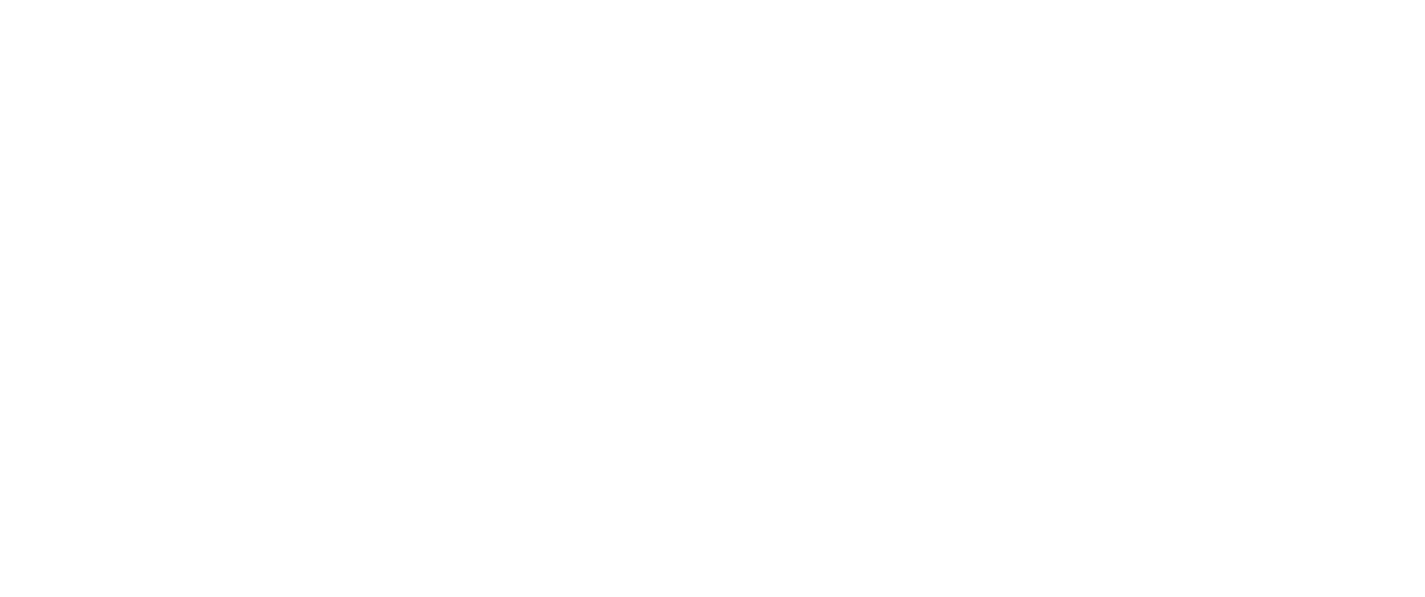
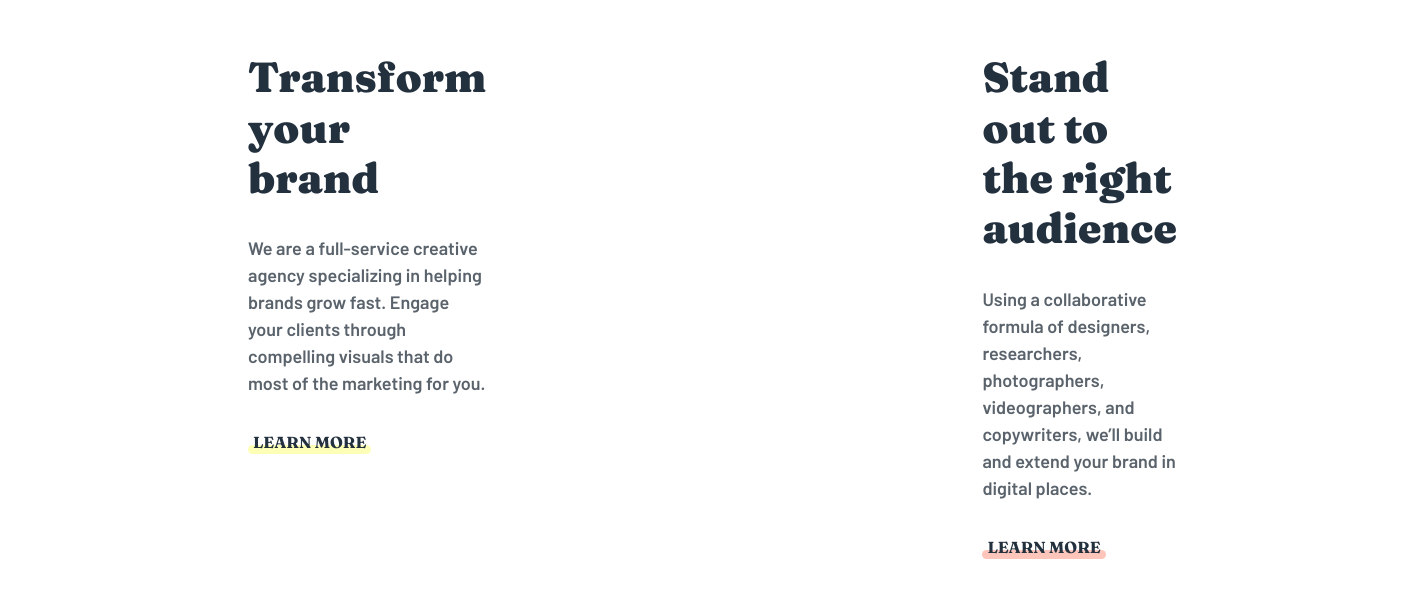
Before and after one commit to ManuGil22/sunnyside-agency-landing-page, a React (Create React App) app: page / in a window 1280 px wide. Shown: the part 907-1504 px from the top of the page, 1425 px wide, since content can reach past the window. Before the commit the page ends 800 px from the top, so only its background shows below. Built offline with nearby package versions, Linux system fonts and the light colour scheme.

Commit message:
main-grid created. TextCard component added

```diff
--- a/src/App.css
+++ b/src/App.css
@@ -1,13 +1,15 @@
 :root{
-  --soft-red: hsl(7, 99%, 70%);
+  --red: hsl(7, 99%, 70%);
+  --soft-red: #fec5bb;
   --yellow: hsl(51, 100%, 49%);
+  --yellow-soft: #fdffb6;
   --header: hsl(195, 100%, 50%);
   --header-hover: hsl(197, 95%, 70%);
-  --Dark-desaturated: hsl(167, 40%, 24%);
-  --Darkblue: hsl(198, 62%, 26%);
-  --Dark-moderate-cyan: hsl(168, 34%, 41%);
-  --Very-dark-desaturated-blue: hsl(212, 27%, 19%);
-  --Very-dark-grayish-blue: hsl(213, 9%, 39%);
+  --graphic-desing-text: hsl(167, 40%, 24%);
+  --photography-text: hsl(198, 62%, 26%);
+  --footer: hsl(168, 34%, 41%);
+  --title-color: hsl(212, 27%, 19%);
+  --text-color: hsl(213, 9%, 39%);
   --Dark-grayish-blue: hsl(232, 10%, 55%);
   --Grayish-blue: hsl(210, 4%, 67%);
 }
@@ -50,6 +52,13 @@
   max-width: 50px;
   max-height: 150px;
 }
+
+.grid-container{
+  display: grid;
+  grid-template-columns: 1fr 1fr;
+  grid-template-rows: auto;
+}
+
 
 @media (max-width: 1670px){
   .main-title{
--- a/src/App.js
+++ b/src/App.js
@@ -5,6 +5,7 @@
 
 // Components
 import Header from './Components/Header';
+import TextCard from './Components/TextCard';
 
 function App() {
   return (
@@ -15,6 +16,16 @@
         <h1 className='main-title'>WE ARE CREATIVES</h1>
         <img className='arrow-img' src={arrowIcon}></img>
       </div>
+      <div className='grid-container'>
+        <TextCard
+          title="Transform your brand"
+          text="We are a full-service creative agency specializing in helping brands grow fast. Engage your clients through compelling visuals that do most of the marketing for you."
+          color="yellow" />
+        <TextCard
+          title="Stand out to the right audience"
+          text="Using a collaborative formula of designers, researchers, photographers, videographers, and copywriters, we’ll build and extend your brand in digital places."
+          color="red" />
+      </div>
     </div>
   );
 }
--- /dev/null
+++ b/src/Components/TextCard.js
@@ -0,0 +1,13 @@
+import '../Stylesheets/TextCard.css';
+
+function TextCard({ title, text, color }) {
+    return(
+        <div className="container">
+            <h1 className='title'>{title}</h1>
+            <p className='text'>{text}</p>
+            <div className={`underline ${color}`}><a>LEARN MORE</a></div>
+        </div>
+    )
+}
+
+export default TextCard;
--- /dev/null
+++ b/src/Stylesheets/TextCard.css
@@ -0,0 +1,59 @@
+a {
+    justify-content: flex-start;
+    text-decoration: none;
+    color: inherit;
+    width: fit-content;
+    margin: 0 5px;
+    font-weight: 700;
+    font-family: 'Fraunces', serif;
+}
+
+a:hover {
+    color: inherit;
+    cursor: pointer;
+}
+
+.container {
+    padding: 15.5rem;
+    color: var(--title-color);
+}
+
+.title {
+    margin-bottom: 2rem;
+    font-size: 42px;
+    font-weight: 900;
+    font-family: 'Fraunces', serif;
+}
+
+.text {
+    margin-bottom: 3rem;
+    font-size: 18px;
+    font-family: 'Barlow', serif;
+    color: var(--text-color);
+}
+
+.underline {
+    height: 9px;
+    display: flex;
+    flex-direction: column-reverse;
+    width: fit-content;
+    z-index: -1;
+    border-radius: 5px;
+}
+
+.yellow{
+    background: var(--yellow-soft);
+}
+
+.red {
+    background: var(--soft-red);
+}
+
+.yellow:hover{
+    background: var(--yellow);
+}
+
+.red:hover{
+    background: var(--red);
+
+}
```
